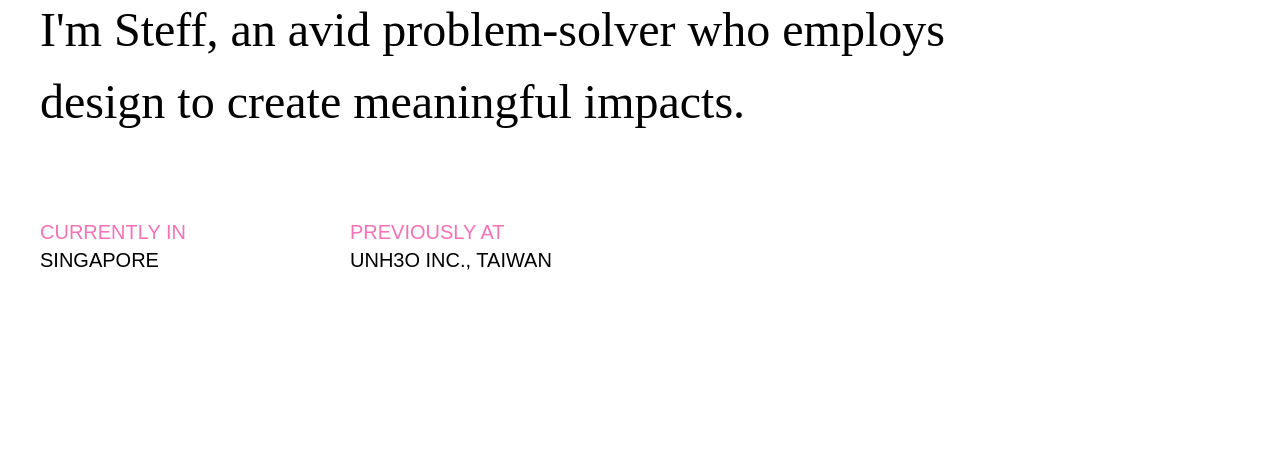
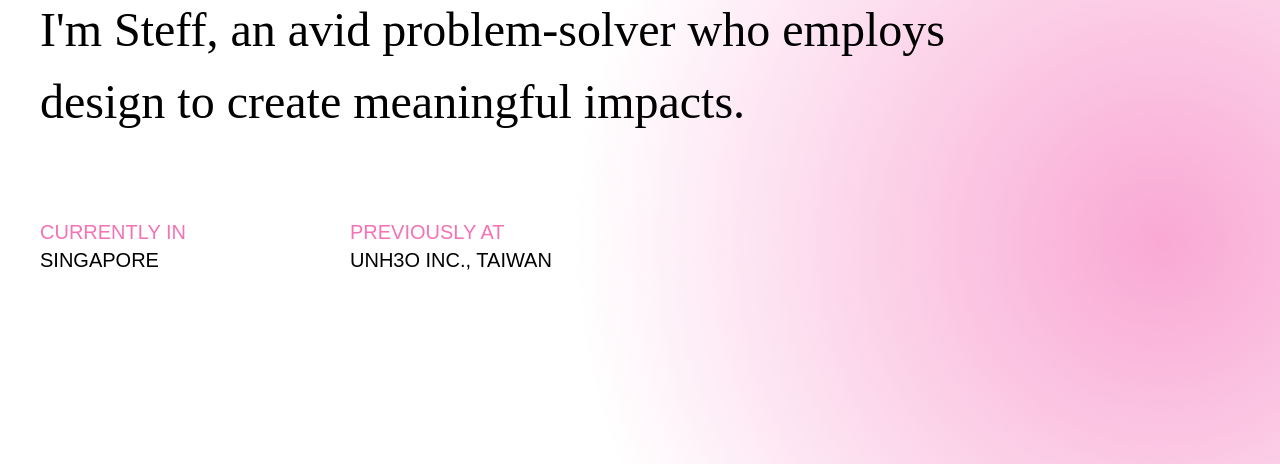
Before and after one commit to SteffYang/steffyang.github.io, a Gatsby site: page / in a window 1280 px wide. Shown: the part 318-782 px from the top of the page. Built offline with nearby package versions, Linux system fonts and the light colour scheme; Gatsby itself is replaced by a stand-in of ours.

Commit message:
Update responsive + CNAME file

```diff
--- a/src/components/DefaultLayout.js
+++ b/src/components/DefaultLayout.js
@@ -32,7 +32,7 @@ const backgroundSmallDotItemStyles = {
 export default function Layout({ children }) {
   return (
     <div className="container mx-auto">
-      <div className="hidden md:fixed -inset-y-0 right-0 overflow-hidden" style={backgroundDotStyles}>
+      <div className="hidden fixed md:block -inset-y-0 right-0 overflow-hidden" style={backgroundDotStyles}>
         <div className="absolute" style={backgroundDotItemStyles}></div>
       </div>
       <div className="fixed md:hidden -inset-y-0 right-0 overflow-hidden" style={backgroundSmallDotStyles}>
```
Also changed, not shown: 1 other file.
